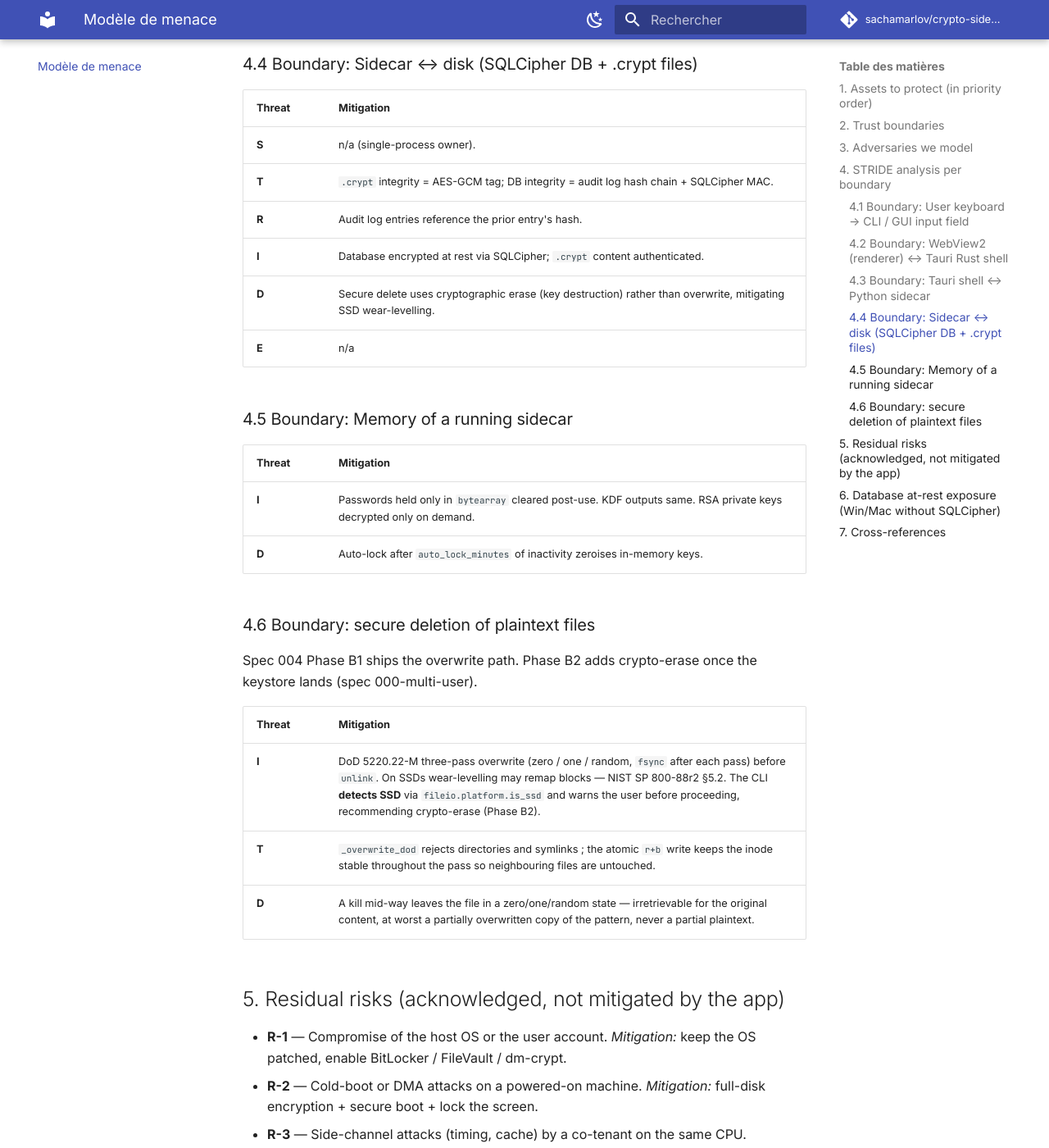
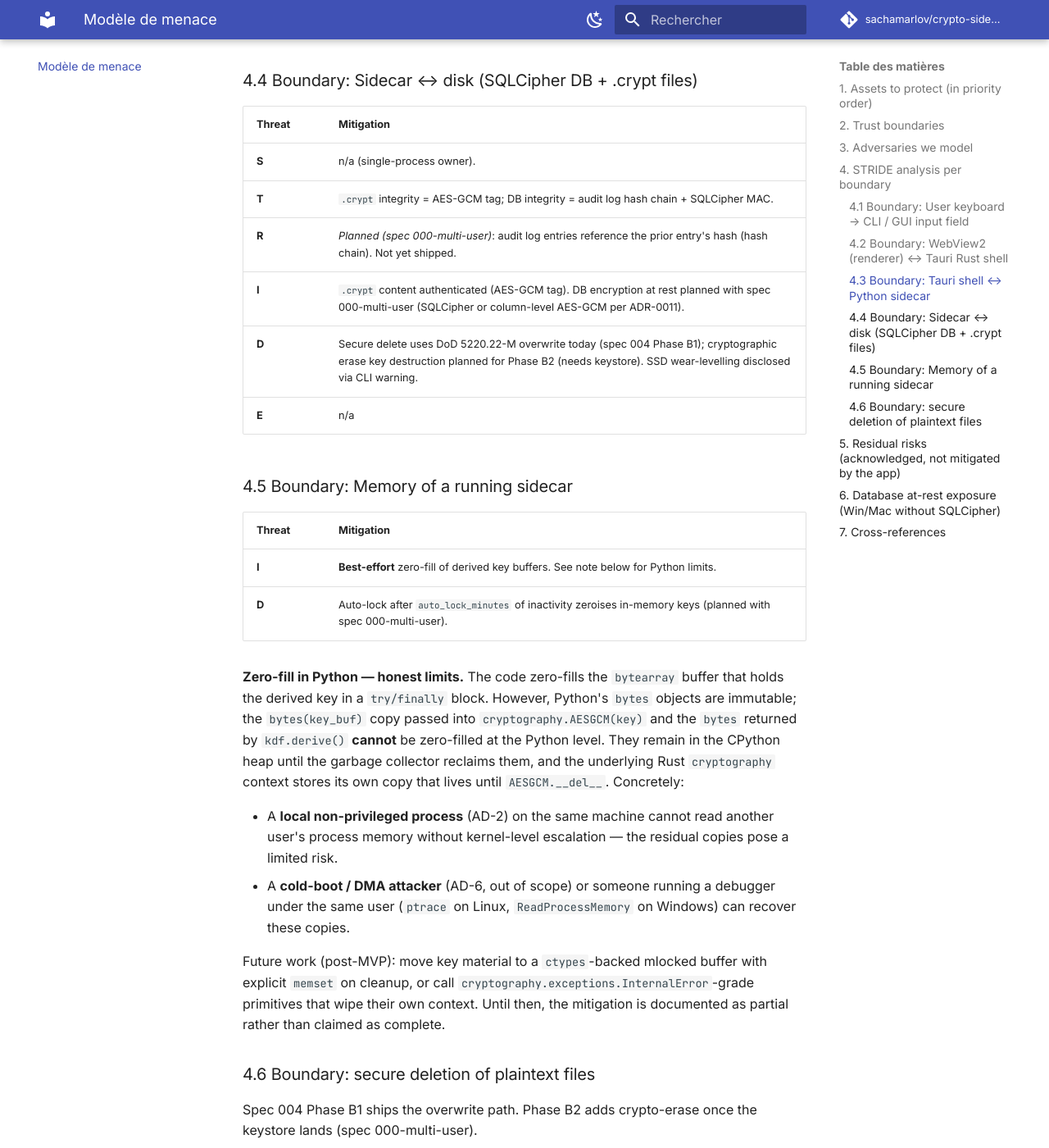
Before and after one commit to sachamarlov/crypto-sidecar, an MkDocs documentation site: the page built from docs/THREAT_MODEL.md, in a window 1280 px wide and 1400 px high, scrolled down 2900 px. Shown: the whole window at 82% size. Built offline with MkDocs 1.6.1 and Material for MkDocs 9.7.7, drawn with Linux system fonts in a browser that asks for light colours; comment, search, counter and statistics services are not loaded; some of the changed text lies outside the part shown.

Commit message:
docs(fix-1): Fix-1.H -- sync user-facing docs with Fix-1 invariants
- ADR-0015 files the anti-oracle supersession: structlog stderr leak
  removed, post-KDF truncation now raises DecryptionError (exit 2),
  pre-KDF errors keep their structural exit 65, tests driven by
  subprocess so the real sys.stderr is observed.
- operations.py docstrings now document the ceilings, NFC normalisation,
  source == dest refusal, and the honest zero-fill scope (cf.
  THREAT_MODEL.md section 4.5).
- THREAT_MODEL.md section 4.5 ships an honest note on Python immutable
  bytes and the residual memory risk for AD-2 vs AD-6 adversaries;
  section 4.6 adds the secure-delete overwrite boundary (Phase B1).
- CRYPTO_DECISIONS.md section 7 marks cryptographic erase as Phase B2
  (needs keystore from spec 000-multi-user) and spells out the DoD
  overwrite that ships today.
- README.md: menu command promoted from roadmap to "Version livree",
  ADR table extended with 0013/0014/0015 (16 total entries).
- CHANGELOG.md [Unreleased] rewritten to match what is actually on main
  + notes the roadmap items not yet merged.

Co-Authored-By: Claude Opus 4.7 (1M context) <noreply@anthropic.com>

```diff
--- a/docs/THREAT_MODEL.md
+++ b/docs/THREAT_MODEL.md
@@ -44,14 +44,14 @@
 
 ### 4.1 Boundary: User keyboard → CLI / GUI input field
 
-| Threat                       | Risk                              | Mitigation                                                              |
-| ---------------------------- | --------------------------------- | ----------------------------------------------------------------------- |
-| **S** Spoofing               | Phishing UI mimicking GuardiaBox  | Frameless transparent window with custom title chrome (visual identity) |
-| **T** Tampering              | Keylogger captures password       | Out of scope (OS responsibility); recommend Windows Hello in roadmap    |
-| **R** Repudiation            | User denies having encrypted file | Audit log entry with timestamp + actor                                  |
-| **I** Information disclosure | Password echoed                   | All password prompts use no-echo input + zero-fill buffers              |
-| **D** Denial of service      | Locked out by typo bursts         | Exponential backoff up to 15 min, never permanent lockout (BIP-39)      |
-| **E** Elevation              | n/a                               | n/a                                                                     |
+| Threat                       | Risk                              | Mitigation                                                                                     |
+| ---------------------------- | --------------------------------- | ---------------------------------------------------------------------------------------------- |
+| **S** Spoofing               | Phishing UI mimicking GuardiaBox  | Frameless transparent window with custom title chrome (visual identity)                        |
+| **T** Tampering              | Keylogger captures password       | Out of scope (OS responsibility); recommend Windows Hello in roadmap                           |
+| **R** Repudiation            | User denies having encrypted file | _Planned (spec 000-multi-user)_: persistent audit log with timestamp + actor. Not yet shipped. |
+| **I** Information disclosure | Password echoed                   | All password prompts use no-echo input. Key buffers zero-filled **best-effort** (see §4.5).    |
+| **D** Denial of service      | Locked out by typo bursts         | Exponential backoff up to 15 min, never permanent lockout (BIP-39)                             |
+| **E** Elevation              | n/a                               | n/a                                                                                            |
 
 ### 4.2 Boundary: WebView2 (renderer) ↔ Tauri Rust shell
 
@@ -64,32 +64,54 @@
 
 ### 4.3 Boundary: Tauri shell ↔ Python sidecar
 
-| Threat | Mitigation                                                                                                                           |
-| ------ | ------------------------------------------------------------------------------------------------------------------------------------ |
-| **S**  | Session token (32 random bytes) generated by sidecar at launch, read from sidecar's stdout, attached to every shell→sidecar request. |
-| **T**  | TLS unnecessary on loopback (kernel-only path). HMAC over each request body could be added if needed.                                |
-| **R**  | All sidecar requests are appended to the audit log.                                                                                  |
-| **I**  | Sidecar binds 127.0.0.1 only; OS firewall blocks external access.                                                                    |
-| **D**  | Sidecar enforces request rate limit (`slowapi`).                                                                                     |
-| **E**  | Sidecar runs as the same user; no privilege boundary to cross.                                                                       |
+| Threat | Mitigation                                                                                                                                                                               |
+| ------ | ---------------------------------------------------------------------------------------------------------------------------------------------------------------------------------------- |
+| **S**  | Session token (32 random bytes) generated by sidecar at launch, read from sidecar's stdout, attached to every shell→sidecar request.                                                     |
+| **T**  | TLS unnecessary on loopback (kernel-only path). HMAC over each request body could be added if needed.                                                                                    |
+| **R**  | _Planned (spec 000-multi-user)_: every sidecar request appended to the persistent audit log. Current builds emit structured events via `structlog` that do **not** survive process exit. |
+| **I**  | Sidecar binds 127.0.0.1 only; OS firewall blocks external access.                                                                                                                        |
+| **D**  | Sidecar enforces request rate limit (`slowapi`).                                                                                                                                         |
+| **E**  | Sidecar runs as the same user; no privilege boundary to cross.                                                                                                                           |
 
 ### 4.4 Boundary: Sidecar ↔ disk (SQLCipher DB + .crypt files)
 
-| Threat | Mitigation                                                                                                     |
-| ------ | -------------------------------------------------------------------------------------------------------------- |
-| **S**  | n/a (single-process owner).                                                                                    |
-| **T**  | `.crypt` integrity = AES-GCM tag; DB integrity = audit log hash chain + SQLCipher MAC.                         |
-| **R**  | Audit log entries reference the prior entry's hash.                                                            |
-| **I**  | Database encrypted at rest via SQLCipher; `.crypt` content authenticated.                                      |
-| **D**  | Secure delete uses cryptographic erase (key destruction) rather than overwrite, mitigating SSD wear-levelling. |
-| **E**  | n/a                                                                                                            |
+| Threat | Mitigation                                                                                                                                                                                     |
+| ------ | ---------------------------------------------------------------------------------------------------------------------------------------------------------------------------------------------- |
+| **S**  | n/a (single-process owner).                                                                                                                                                                    |
+| **T**  | `.crypt` integrity = AES-GCM tag; DB integrity = audit log hash chain + SQLCipher MAC.                                                                                                         |
+| **R**  | _Planned (spec 000-multi-user)_: audit log entries reference the prior entry's hash (hash chain). Not yet shipped.                                                                             |
+| **I**  | `.crypt` content authenticated (AES-GCM tag). DB encryption at rest planned with spec 000-multi-user (SQLCipher or column-level AES-GCM per ADR-0011).                                         |
+| **D**  | Secure delete uses DoD 5220.22-M overwrite today (spec 004 Phase B1); cryptographic erase key destruction planned for Phase B2 (needs keystore). SSD wear-levelling disclosed via CLI warning. |
+| **E**  | n/a                                                                                                                                                                                            |
 
 ### 4.5 Boundary: Memory of a running sidecar
 
-| Threat | Mitigation                                                                                                        |
-| ------ | ----------------------------------------------------------------------------------------------------------------- |
-| **I**  | Passwords held only in `bytearray` cleared post-use. KDF outputs same. RSA private keys decrypted only on demand. |
-| **D**  | Auto-lock after `auto_lock_minutes` of inactivity zeroises in-memory keys.                                        |
+| Threat | Mitigation                                                                                                    |
+| ------ | ------------------------------------------------------------------------------------------------------------- |
+| **I**  | **Best-effort** zero-fill of derived key buffers. See note below for Python limits.                           |
+| **D**  | Auto-lock after `auto_lock_minutes` of inactivity zeroises in-memory keys (planned with spec 000-multi-user). |
+
+**Zero-fill in Python — honest limits.** The code zero-fills the
+`bytearray` buffer that holds the derived key in a `try/finally` block.
+However, Python's `bytes` objects are immutable; the `bytes(key_buf)`
+copy passed into `cryptography.AESGCM(key)` and the `bytes` returned by
+`kdf.derive()` **cannot** be zero-filled at the Python level. They
+remain in the CPython heap until the garbage collector reclaims them,
+and the underlying Rust `cryptography` context stores its own copy
+that lives until `AESGCM.__del__`. Concretely:
+
+- A **local non-privileged process** (AD-2) on the same machine
+  cannot read another user's process memory without kernel-level
+  escalation — the residual copies pose a limited risk.
+- A **cold-boot / DMA attacker** (AD-6, out of scope) or someone
+  running a debugger under the same user (`ptrace` on Linux,
+  `ReadProcessMemory` on Windows) can recover these copies.
+
+Future work (post-MVP): move key material to a `ctypes`-backed
+mlocked buffer with explicit `memset` on cleanup, or call
+`cryptography.exceptions.InternalError`-grade primitives that wipe
+their own context. Until then, the mitigation is documented as
+partial rather than claimed as complete.
 
 ### 4.6 Boundary: secure deletion of plaintext files
 
```
Also changed, not shown: CHANGELOG.md (+35 -14 lines), README.md (+57 -39 lines), docs/CRYPTO_DECISIONS.md (+15 -9 lines), docs/adr/0015-anti-oracle-stderr-unification.md (added, +122 -0 lines), 1 other file.
